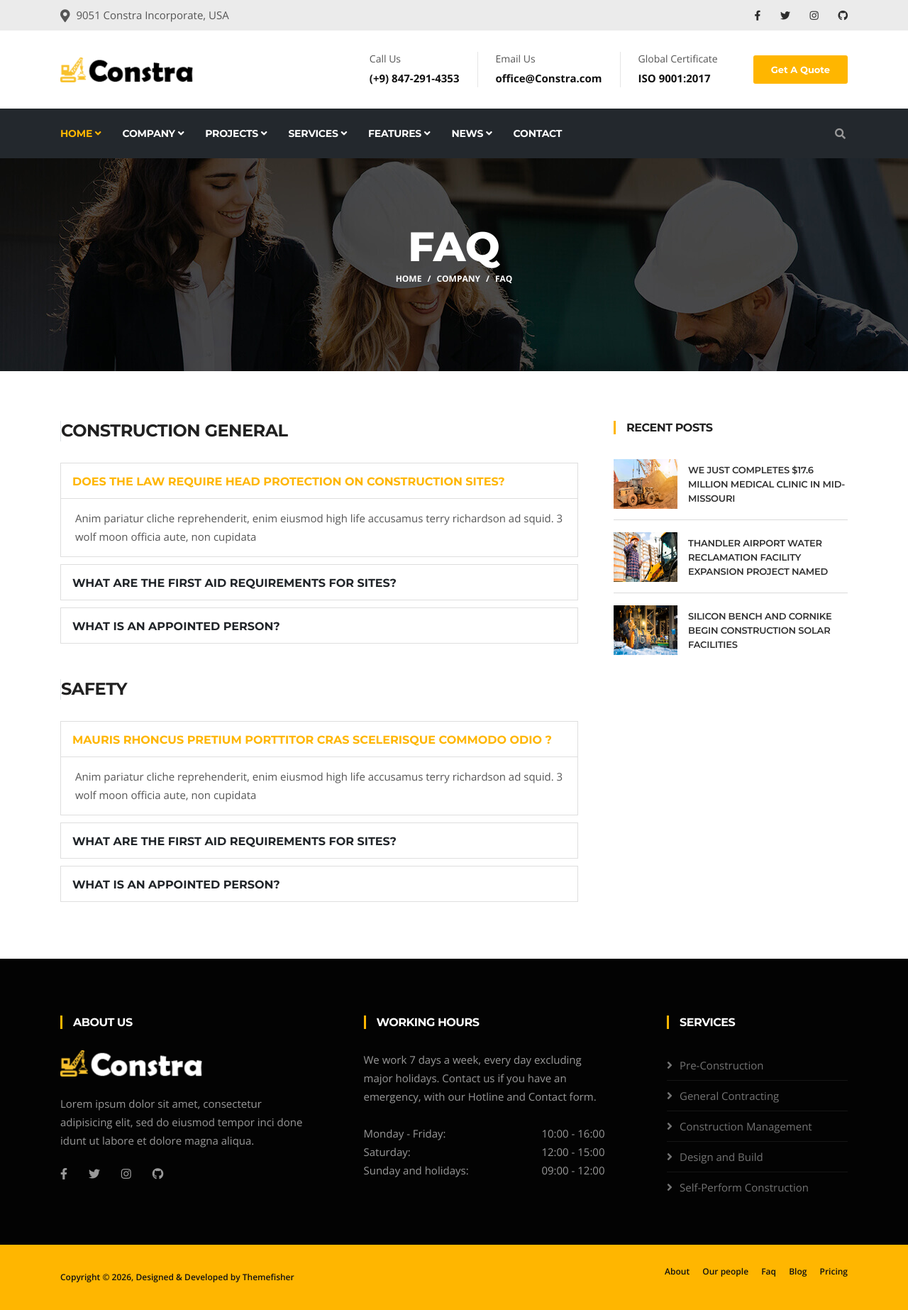
After one commit to ashishsarule77/constra-django, a Django app: page /constra/faq/ in a window 1280 px wide. The commit adds this page. Shown: the whole page at 71% size. Run offline with Django 5.2, Linux system fonts and the light colour scheme; some libraries are stand-ins or nearby versions.

Commit message:
add new page FAq

```diff
--- a/constraApp/templates/constraApp/base.html
+++ b/constraApp/templates/constraApp/base.html
@@ -161,7 +161,7 @@
                                                 <li><a href="{% url 'about' %}">About Us</a></li>
                                                 <li><a href="{% url 'people' %}">Our People</a></li>
                                                 <li><a href="{% url 'testimonial' %}">Testimonials</a></li>
-                                                <li><a href="faq.html">Faq</a></li>
+                                                <li><a href="{% url 'faq' %}">Faq</a></li>
                                                 <li><a href="pricing.html">Pricing</a></li>
                                             </ul>
                                         </li>
@@ -326,9 +326,9 @@
                         <div class="col-md-6">
                             <div class="footer-menu text-center text-md-right">
                                 <ul class="list-unstyled">
-                                    <li><a href="about.html">About</a></li>
-                                    <li><a href="team.html">Our people</a></li>
-                                    <li><a href="faq.html">Faq</a></li>
+                                    <li><a href="{% url 'about' %}">About</a></li>
+                                    <li><a href="{% url 'people' %}">Our people</a></li>
+                                    <li><a href="{% url 'faq' %}">Faq</a></li>
                                     <li><a href="news-left-sidebar.html">Blog</a></li>
                                     <li><a href="pricing.html">Pricing</a></li>
                                 </ul>
--- /dev/null
+++ b/constraApp/templates/constraApp/faq.html
@@ -0,0 +1,225 @@
+{% extends 'constraApp/base.html' %}
+{% load static %}
+{% block title %}FAQ{% endblock title %}
+
+
+
+
+{% block body %}
+
+<div id="banner-area" class="banner-area" style="background-image:url('{% static 'constraApp/images/banner/banner1.jpg' %}');">
+    <div class="banner-text">
+        <div class="container">
+            <div class="row">
+                <div class="col-lg-12">
+                    <div class="banner-heading">
+                        <h1 class="banner-title">Faq</h1>
+                        <nav aria-label="breadcrumb">
+                            <ol class="breadcrumb justify-content-center">
+                                <li class="breadcrumb-item"><a href="#">Home</a></li>
+                                <li class="breadcrumb-item"><a href="#">company</a></li>
+                                <li class="breadcrumb-item active" aria-current="page">Faq</li>
+                            </ol>
+                        </nav>
+                    </div>
+                </div><!-- Col end -->
+            </div><!-- Row end -->
+        </div><!-- Container end -->
+    </div><!-- Banner text end -->
+</div><!-- Banner area end -->
+
+<section id="main-container" class="main-container">
+    <div class="container">
+
+        <div class="row">
+            <div class="col-lg-8">
+                <h3 class="border-title border-left mar-t0">Construction general</h3>
+
+                <div class="accordion accordion-group accordion-classic" id="construction-accordion">
+                    <div class="card">
+                        <div class="card-header p-0 bg-transparent" id="headingOne">
+                            <h2 class="mb-0">
+                                <button class="btn btn-block text-left" type="button" data-toggle="collapse"
+                                    data-target="#collapseOne" aria-expanded="true" aria-controls="collapseOne">
+                                    Does the law require head protection on construction sites?
+                                </button>
+                            </h2>
+                        </div>
+
+                        <div id="collapseOne" class="collapse show" aria-labelledby="headingOne"
+                            data-parent="#construction-accordion">
+                            <div class="card-body">
+                                Anim pariatur cliche reprehenderit, enim eiusmod high life accusamus terry richardson ad
+                                squid. 3 wolf
+                                moon officia aute, non cupidata
+                            </div>
+                        </div>
+                    </div>
+                    <div class="card">
+                        <div class="card-header p-0 bg-transparent" id="headingTwo">
+                            <h2 class="mb-0">
+                                <button class="btn btn-block text-left collapsed" type="button" data-toggle="collapse"
+                                    data-target="#collapseTwo" aria-expanded="false" aria-controls="collapseTwo">
+                                    What are the first aid requirements for sites?
+                                </button>
+                            </h2>
+                        </div>
+                        <div id="collapseTwo" class="collapse" aria-labelledby="headingTwo"
+                            data-parent="#construction-accordion">
+                            <div class="card-body">
+                                Anemi nim veniam, quis nostrud exercitation ullamco laboris nisi ut aliquip ex ea com
+                                modo consequat.
+                                Duis aute irure dolor in reprehenderit in voluptate velit esse cillum dolore eu fugiat
+                                nulla pariatur.
+                                Excepteur sint occaecat cupid henderit in voluptate velit esse cillu oris nisi ut
+                                aliquip ex ea com
+                                matat.
+                            </div>
+                        </div>
+                    </div>
+                    <div class="card">
+                        <div class="card-header p-0 bg-transparent" id="headingThree">
+                            <h2 class="mb-0">
+                                <button class="btn btn-block text-left collapsed" type="button" data-toggle="collapse"
+                                    data-target="#collapseThree" aria-expanded="false" aria-controls="collapseThree">
+                                    What is an appointed person?
+                                </button>
+                            </h2>
+                        </div>
+                        <div id="collapseThree" class="collapse" aria-labelledby="headingThree"
+                            data-parent="#construction-accordion">
+                            <div class="card-body">
+                                Lorem Ipsum is simply dummy text of the printing and typesetting industry. Lorem Ipsum
+                                has been the
+                                industry’s standard dummy text ever since the 1500s, when an unknown printer took a
+                                galley of type and
+                                scrambled it to make a type specimen book.
+                            </div>
+                        </div>
+                    </div>
+                </div>
+                <!--/ Accordion end -->
+
+                <div class="gap-40"></div>
+
+                <h3 class="border-title border-left">Safety</h3>
+
+                <div class="accordion accordion-group accordion-classic" id="safety-accordion">
+                    <div class="card">
+                        <div class="card-header p-0 bg-transparent" id="headingFour">
+                            <h2 class="mb-0">
+                                <button class="btn btn-block text-left" type="button" data-toggle="collapse"
+                                    data-target="#collapseFour" aria-expanded="true" aria-controls="collapseFour">
+                                    Mauris rhoncus pretium porttitor cras scelerisque commodo odio ?
+                                </button>
+                            </h2>
+                        </div>
+
+                        <div id="collapseFour" class="collapse show" aria-labelledby="headingFour"
+                            data-parent="#safety-accordion">
+                            <div class="card-body">
+                                Anim pariatur cliche reprehenderit, enim eiusmod high life accusamus terry richardson ad
+                                squid. 3 wolf
+                                moon officia aute, non cupidata
+                            </div>
+                        </div>
+                    </div>
+                    <div class="card">
+                        <div class="card-header p-0 bg-transparent" id="headingFive">
+                            <h2 class="mb-0">
+                                <button class="btn btn-block text-left collapsed" type="button" data-toggle="collapse"
+                                    data-target="#collapseFive" aria-expanded="false" aria-controls="collapseFive">
+                                    What are the first aid requirements for sites?
+                                </button>
+                            </h2>
+                        </div>
+                        <div id="collapseFive" class="collapse" aria-labelledby="headingFive"
+                            data-parent="#safety-accordion">
+                            <div class="card-body">
+                                Anemi nim veniam, quis nostrud exercitation ullamco laboris nisi ut aliquip ex ea com
+                                modo consequat.
+                                Duis aute irure dolor in reprehenderit in voluptate velit esse cillum dolore eu fugiat
+                                nulla pariatur.
+                                Excepteur sint occaecat cupid henderit in voluptate velit esse cillu oris nisi ut
+                                aliquip ex ea com
+                                matat.
+                            </div>
+                        </div>
+                    </div>
+                    <div class="card">
+                        <div class="card-header p-0 bg-transparent" id="headingSix">
+                            <h2 class="mb-0">
+                                <button class="btn btn-block text-left collapsed" type="button" data-toggle="collapse"
+                                    data-target="#collapseSix" aria-expanded="false" aria-controls="collapseSix">
+                                    What is an appointed person?
+                                </button>
+                            </h2>
+                        </div>
+                        <div id="collapseSix" class="collapse" aria-labelledby="headingSix"
+                            data-parent="#safety-accordion">
+                            <div class="card-body">
+                                Lorem Ipsum is simply dummy text of the printing and typesetting industry. Lorem Ipsum
+                                has been the
+                                industry’s standard dummy text ever since the 1500s, when an unknown printer took a
+                                galley of type and
+                                scrambled it to make a type specimen book.
+                            </div>
+                        </div>
+                    </div>
+                </div>
+                <!--/ Accordion end -->
+
+            </div><!-- Col end -->
+
+            <div class="col-lg-4 mt-5 mt-lg-0">
+
+                <div class="sidebar sidebar-right">
+                    <div class="widget recent-posts">
+                        <h3 class="widget-title">Recent Posts</h3>
+                        <ul class="list-unstyled">
+                            <li class="d-flex align-items-center">
+                                <div class="posts-thumb">
+                                    <a href="#"><img loading="lazy" alt="news-image" src="{% static 'constraApp/images/news/news1.jpg' %}"></a>
+                                </div>
+                                <div class="post-info">
+                                    <h4 class="entry-title">
+                                        <a href="#">We Just Completes $17.6 Million Medical Clinic In Mid-missouri</a>
+                                    </h4>
+                                </div>
+                            </li><!-- 1st post end-->
+
+                            <li class="d-flex align-items-center">
+                                <div class="posts-thumb">
+                                    <a href="#"><img loading="lazy" alt="news-img" src="{% static 'constraApp/images/news/news2.jpg' %}"></a>
+                                </div>
+                                <div class="post-info">
+                                    <h4 class="entry-title">
+                                        <a href="#">Thandler Airport Water Reclamation Facility Expansion Project
+                                            Named</a>
+                                    </h4>
+                                </div>
+                            </li><!-- 2nd post end-->
+
+                            <li class="d-flex align-items-center">
+                                <div class="posts-thumb">
+                                    <a href="#"><img loading="lazy" alt="news-img" src=" {% static 'constraApp/images/news/news3.jpg' %}"></a>
+                                </div>
+                                <div class="post-info">
+                                    <h4 class="entry-title">
+                                        <a href="#">Silicon Bench And Cornike Begin Construction Solar Facilities</a>
+                                    </h4>
+                                </div>
+                            </li><!-- 3rd post end-->
+
+                        </ul>
+
+                    </div><!-- Recent post end -->
+                </div><!-- Sidebar end -->
+
+            </div><!-- Col end -->
+
+        </div><!-- Content row end -->
+
+    </div><!-- Container end -->
+</section><!-- Main container end -->
+{% endblock body %}
--- a/constraApp/urls.py
+++ b/constraApp/urls.py
@@ -8,5 +8,6 @@ urlpatterns=[
     path('about/',view_company_about,name='about'),
     path('people/',view_people,name="people"),
     path('testimonial/',view_testrimonial,name="testimonial"),
+    path('faq/',view_faq,name="faq"),
 
 ]
--- a/constraApp/views.py
+++ b/constraApp/views.py
@@ -22,3 +22,8 @@ def view_people(request):
 def view_testrimonial(request):
     resp = render(request,"constraApp/testimonial.html")
     return resp
+
+
+def view_faq(request):
+    resp = render(request,"constraApp/faq.html")
+    return resp
```
